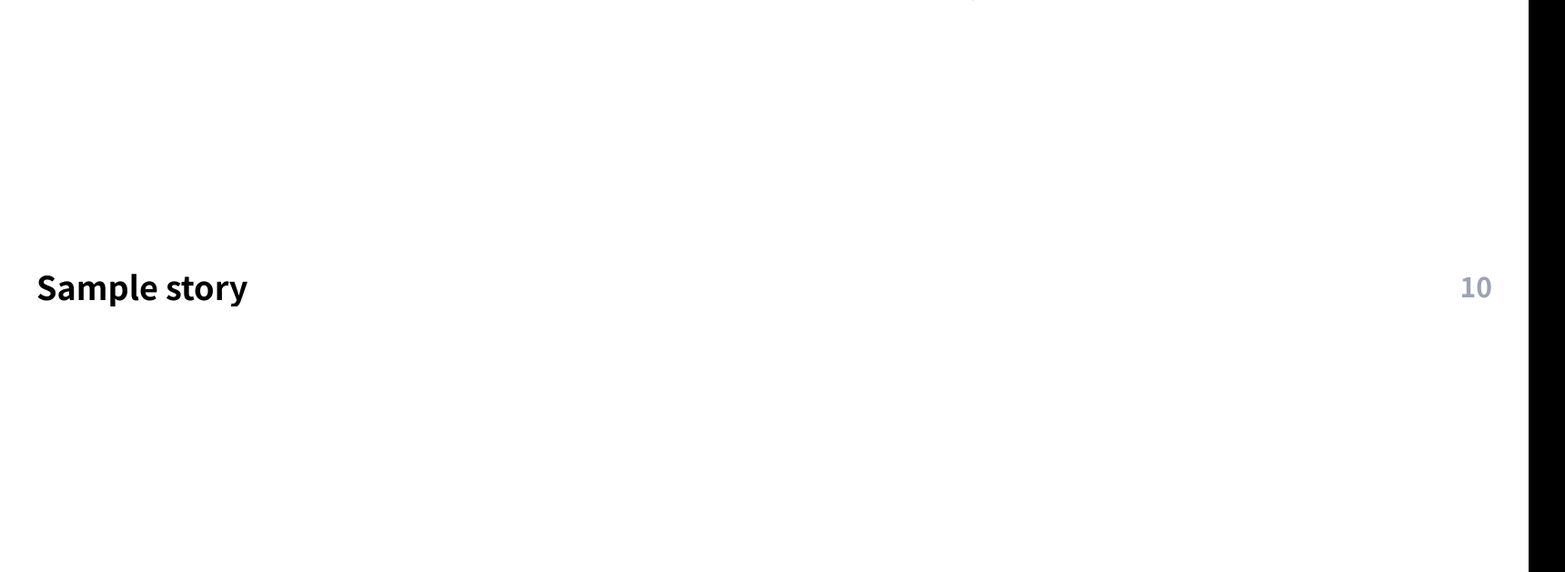
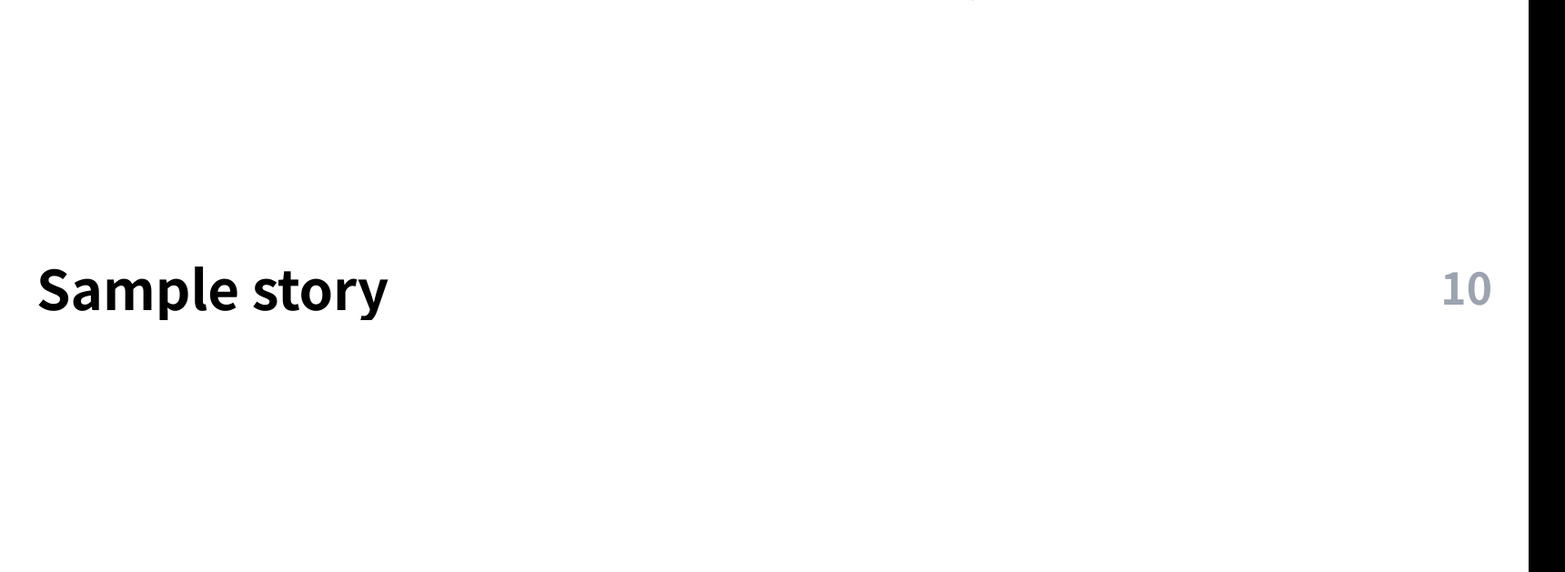
Before and after one commit to t0saki/Kindle-Dashboard-Server, a Flask app: template templates/dashboard.html in a window 1720 px wide. Shown: the part 635-1264 px from the top of the page at 91% size. Run offline with Flask 3, Linux system fonts and the light colour scheme; the template is opened without the code that fills it: most values are stand-ins (such as "Sample title", 1, 10 or a date in 2020); some libraries are stand-ins or nearby versions.

Commit message:
feat: Reduce the number of displayed news stories to 5 and increase font sizes for news titles, meta, and scores.

```diff
--- a/templates/dashboard.html
+++ b/templates/dashboard.html
@@ -193,18 +193,18 @@
             <div class="panel w-full flex flex-col p-8 px-10">
                 <!-- Distribute vertically -->
                 <div class="flex flex-col flex-grow justify-around py-1">
-                    {% for story in news[:8] %}
+                    {% for story in news[:5] %}
                     {% if story.is_external %}
                     <!-- External News: No index, no divider, meta on right -->
                     <div class="flex items-center justify-between group py-1">
                         <div class="flex items-center flex-1 min-w-0 mr-4 overflow-hidden">
                             <!-- Title only (no numbered index), single line -->
-                            <span class="hn-story-title text-4xl font-bold text-black leading-tight truncate whitespace-nowrap">
+                            <span class="hn-story-title text-6xl font-bold text-black leading-tight truncate whitespace-nowrap">
                                 {{ story.title }}
                             </span>
                         </div>
                         <!-- Meta info (small gray text on right) -->
-                        <span class="text-3xl font-bold text-gray-400 shrink-0 min-w-[3rem] text-right">
+                        <span class="text-4xl font-bold text-gray-400 shrink-0 min-w-[3rem] text-right">
                              {{ story.meta }}
                         </span>
                     </div>
@@ -214,12 +214,12 @@
                         <div class="flex items-center flex-1 min-w-0 mr-4 overflow-hidden">
 
                             <!-- Title, single line with truncation -->
-                            <span class="hn-story-title text-4xl font-bold text-black leading-tight truncate whitespace-nowrap">
+                            <span class="hn-story-title text-6xl font-bold text-black leading-tight truncate whitespace-nowrap">
                                 {{ story.title }}
                             </span>
                         </div>
                         <!-- Score (Small gray number, Black if breaking) -->
-                        <span class="text-3xl font-bold {% if story.is_breaking %}text-black{% else %}text-gray-400{% endif %} shrink-0 min-w-[3rem] text-right">
+                        <span class="text-5xl font-bold {% if story.is_breaking %}text-black{% else %}text-gray-400{% endif %} shrink-0 min-w-[3rem] text-right">
                              {{ story.score }}
                         </span>
                     </div>
```
